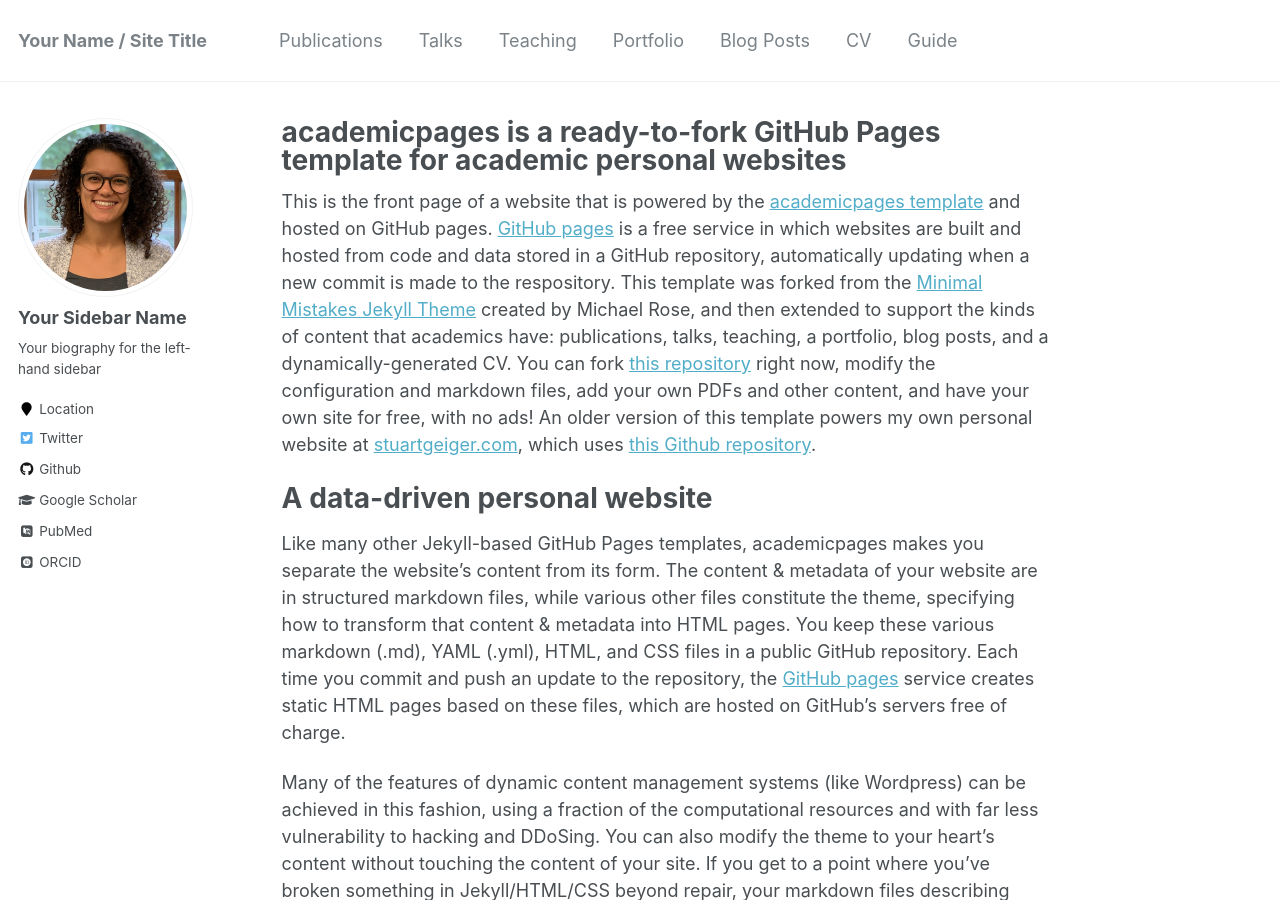
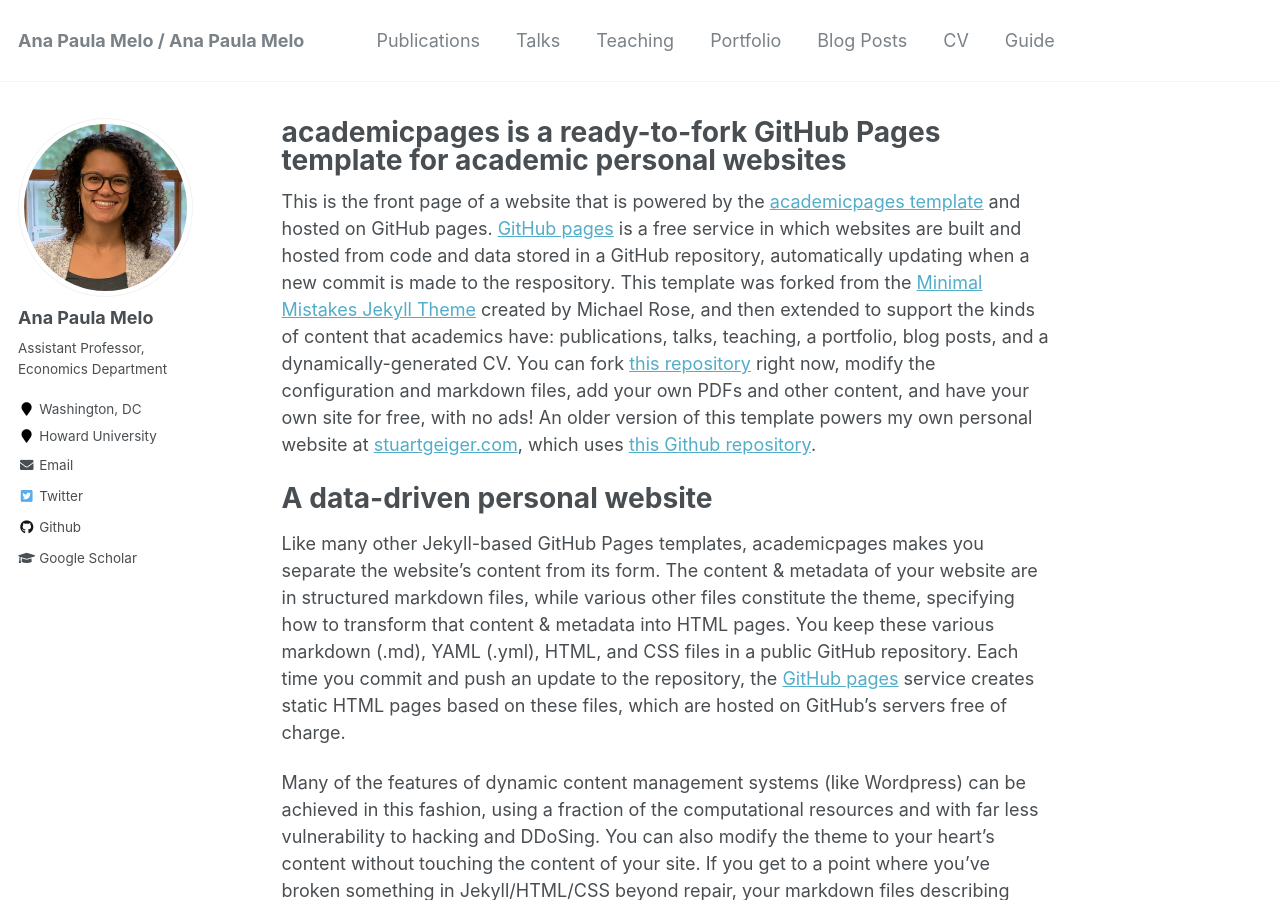
Before and after one commit to anapmelo/anapmelo.github.io, a Jekyll site: the page built from _pages/about.md, in a window 1280 px wide and 900 px high. Built offline with Jekyll 4.4.1, drawn with Linux system fonts in a browser that asks for light colours; some web fonts are replaced; some of the changed text lies outside the part shown.

Commit message:
Update _config.yml

```diff
--- a/_config.yml
+++ b/_config.yml
@@ -7,13 +7,13 @@
 
 # Site Settings
 locale                   : "en-US"
-title                    : "Your Name / Site Title"
+title                    : "Ana Paula Melo / Ana Paula Melo"
 title_separator          : "-"
-name                     : &name "Your Name"
-description              : &description "personal description"
-url                      : https://academicpages.github.io # the base hostname & protocol for your site e.g. "https://mmistakes.github.io"
+name                     : &name "Ana Paula Melo"
+description              : &description "PhD in Agricultural and Applied Economics at the University of Wisconsin-Madison. Fall 2021: Assistant Professor, Economics, Howard University Research Interests: economics of education,  development economics and public economics"
+url                      : https://anapmelo.github.io # the base hostname & protocol for your site e.g. "https://mmistakes.github.io"
 baseurl                  : "" # the subpath of your site, e.g. "/blog"
-repository               : "academicpages/academicpages.github.io"
+repository               : "anapmelo/anapmelo.github.io"
 teaser                   :  # filename of teaser fallback teaser image placed in /images/, .e.g. "500x300.png"
 breadcrumbs              : false # true, false (default)
 words_per_minute         : 160
@@ -80,14 +80,13 @@
 
 # Site Author
 author:
-  name             : "Your Sidebar Name"
+  name             : "Ana Paula Melo"
   avatar           : "profile.png"
-  bio              : "Your biography for the left-hand sidebar"
-  location         : "Location"
-  employer         :
-  pubmed           : "https://www.ncbi.nlm.nih.gov/pubmed/?term=john+snow"
-  googlescholar    : "http://yourfullgooglescholarurl.com"
-  email            :
+  bio              : "Assistant Professor, Economics Department"
+  location         : "Washington, DC"
+  employer         : "Howard University"
+  googlescholar    : "https://scholar.google.com/citations?user=PVVjetUAAAAJ&hl=en&authuser=1"
+  email            : "anamelo.econ@gmail.com"
   researchgate     :  # example: "https://www.researchgate.net/profile/yourprofile"
   uri              :
   bitbucket        :
@@ -96,20 +95,20 @@
   flickr           :
   facebook         :
   foursquare       :
-  github           : "academicpages"
+  github           : "anapmelo"
   google_plus      :
   keybase          :
   instagram        :
   impactstory      : #"https://profiles.impactstory.org/u/xxxx-xxxx-xxxx-xxxx"
   lastfm           :
   linkedin         :
-  orcid            : "http://orcid.org/yourorcidurl"
+  orcid            : #"http://orcid.org/yourorcidurl"
   pinterest        :
   soundcloud       :
   stackoverflow    : # http://stackoverflow.com/users/123456/username
   steam            :
   tumblr           :
-  twitter          : "replacethistwitterhandle"
+  twitter          : "ana_p_melo"
   vine             :
   weibo            :
   xing             :
@@ -255,7 +254,7 @@
 permalink: /:categories/:title/
 # paginate: 5 # amount of posts to show
 # paginate_path: /page:num/
-timezone: America/Los_Angeles # http://en.wikipedia.org/wiki/List_of_tz_database_time_zones
+timezone: America/New_York # http://en.wikipedia.org/wiki/List_of_tz_database_time_zones
 
 
 # Plugins
```
